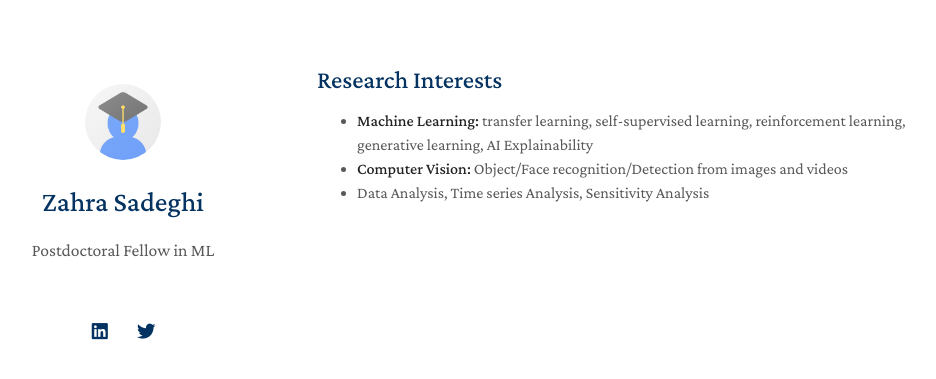
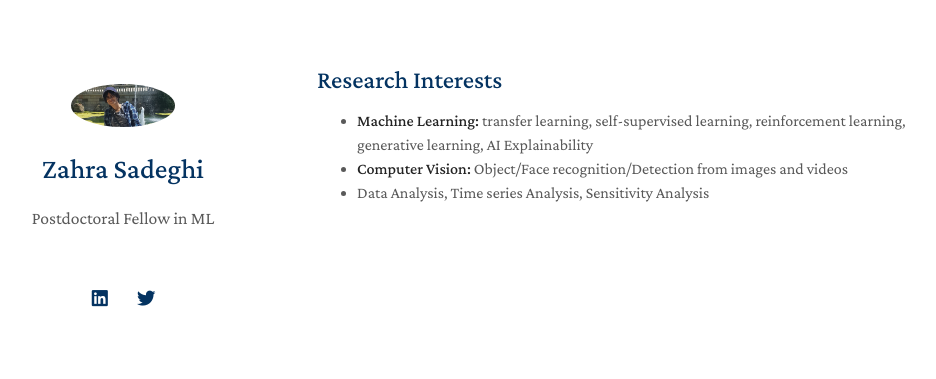
Before and after one commit to zahsa/zahsa.github.io, a Jekyll site: the page built from index.md, in a window 1280 px wide. Shown: the top 379 px of the page, without its empty margins (153-1089 px from the left). Built offline with Jekyll 4.4.1, drawn with Linux system fonts in a browser that asks for light colours; nearby versions of some CDN libraries; a style sheet for code colours, icons or effects is not loaded; our own code applies the rules of GitHub Pages for plain Markdown files.

Commit message:
Update _config.yml

```diff
--- a/_config.yml
+++ b/_config.yml
@@ -24,7 +24,7 @@
 
 # Images (e.g., your profile picture and your website's favicon)
 # "favicon" and "favicon_dark" are used for the light and dark modes, respectively.
-avatar: ./assets/img/avatar.png
+avatar: ./assets/img/zg.png
 favicon: ./assets/img/favicon.png
 favicon_dark: ./assets/img/favicon-dark.png
 
```
